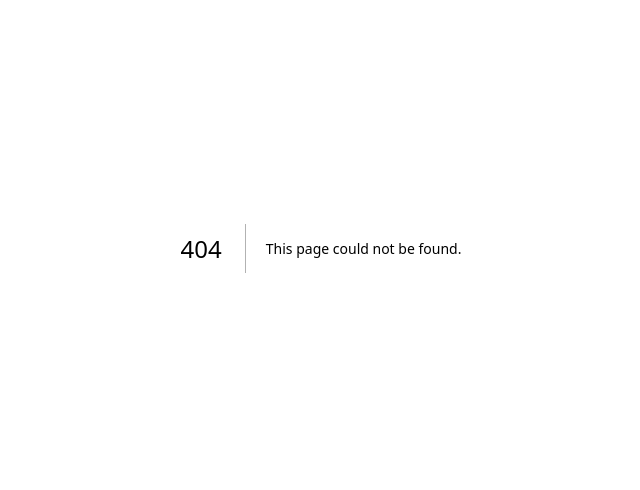
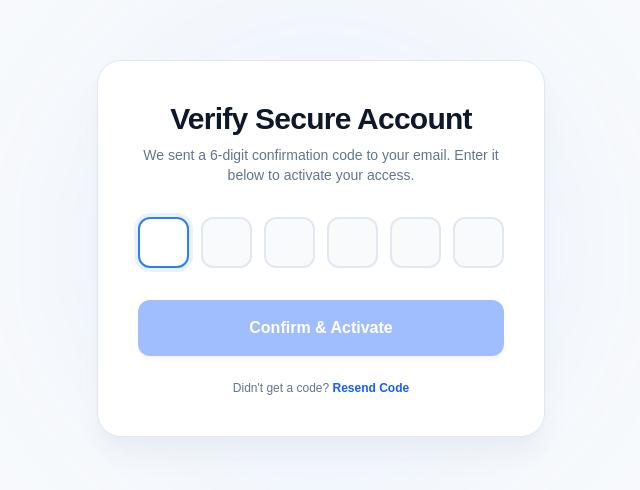
Before and after one commit to BrightAddy/neobank-course, a Next.js app: page /verify-otp in a window 1280 px wide. Before the commit this address had no page. Shown: the part 152-642 px from the top of the page, without its empty margins (319-959 px from the left). Built offline with nearby package versions, Linux system fonts and the light colour scheme.

Commit message:
updated frontend

```diff
--- a/src/app/signup/page.tsx
+++ b/src/app/signup/page.tsx
@@ -10,8 +10,8 @@ export default function SignUpPage() {
 
   const handleSignup = (e: React.FormEvent) => {
     e.preventDefault(); // Stops the page from reloading
-    // Backend logic will go here later. For now, route to login:
-    router.push("/login");
+    // Backend logic will go here later. For now, route to verify-otp:
+    router.push("/verify-otp");
   };
 
   useEffect(() => {
--- /dev/null
+++ b/src/app/verify-otp/page.tsx
@@ -0,0 +1,123 @@
+"use client";
+import { useState, useRef, useEffect } from "react";
+import { useRouter } from "next/navigation";
+
+export default function VerifyOTPPage() {
+  const router = useRouter();
+
+  // State to hold the 6 digits
+  const [otp, setOtp] = useState<string[]>(new Array(6).fill(""));
+
+  // Refs to control focus shifting between boxes
+  const inputRefs = useRef<HTMLInputElement[]>([]);
+
+  // Focus the first input box when the page loads
+  useEffect(() => {
+    if (inputRefs.current[0]) {
+      inputRefs.current[0].focus();
+    }
+  }, []);
+
+  const handleChange = (element: HTMLInputElement, index: number) => {
+    const value = element.value;
+    if (isNaN(Number(value))) return; // Only allow numbers
+
+    const newOtp = [...otp];
+    // Take only the last character entered (in case they type fast)
+    newOtp[index] = value.substring(value.length - 1);
+    setOtp(newOtp);
+
+    // Automatically shift focus to the next box if value is entered
+    if (value && index < 5 && inputRefs.current[index + 1]) {
+      inputRefs.current[index + 1].focus();
+    }
+  };
+
+  const handleKeyDown = (
+    e: React.KeyboardEvent<HTMLInputElement>,
+    index: number,
+  ) => {
+    // If user hits Backspace and the current box is empty, jump to the previous box
+    if (
+      e.key === "Backspace" &&
+      !otp[index] &&
+      index > 0 &&
+      inputRefs.current[index - 1]
+    ) {
+      inputRefs.current[index - 1].focus();
+    }
+  };
+
+  const handleConfirm = (e: React.FormEvent) => {
+    e.preventDefault();
+
+    // Combine the 6 digits into a single string
+    const finalOtp = otp.join("");
+
+    if (finalOtp.length === 6) {
+      // Pure frontend routing directly to the login page
+      router.push("/login");
+    }
+  };
+
+  return (
+    <div className="min-h-screen flex items-center justify-center bg-slate-50 px-4 relative overflow-hidden">
+      {/* Soft premium glow on the plain light background */}
+      <div className="absolute top-1/2 left-1/2 -translate-x-1/2 -translate-y-1/2 w-[500px] h-[500px] bg-blue-500/[0.06] rounded-full blur-[100px] pointer-events-none"></div>
+
+      <div className="relative z-10 max-w-md w-full bg-white border border-slate-200 p-8 sm:p-10 rounded-3xl shadow-xl shadow-slate-200/60">
+        {/* Headings */}
+        <div className="text-center mb-8">
+          <h1 className="text-3xl font-black text-slate-900 tracking-tight mb-2">
+            Verify Secure Account
+          </h1>
+          <p className="text-sm text-slate-500">
+            We sent a 6-digit confirmation code to your email. Enter it below to
+            activate your access.
+          </p>
+        </div>
+
+        {/* OTP Input Grid Form */}
+        <form onSubmit={handleConfirm} className="space-y-8">
+          <div className="grid grid-cols-6 gap-2 sm:gap-3">
+            {otp.map((digit, index) => (
+              <input
+                key={index}
+                type="text"
+                inputMode="numeric"
+                maxLength={1}
+                value={digit}
+                ref={(el) => {
+                  if (el) inputRefs.current[index] = el;
+                }}
+                onChange={(e) => handleChange(e.target, index)}
+                onKeyDown={(e) => handleKeyDown(e, index)}
+                className="w-full aspect-square text-center text-xl sm:text-2xl font-bold text-slate-900 bg-slate-50 border-2 border-slate-200 rounded-xl focus:border-blue-500 focus:bg-white focus:ring-4 focus:ring-blue-500/10 outline-none transition-all font-mono"
+              />
+            ))}
+          </div>
+
+          {/* Confirm Button */}
+          <button
+            type="submit"
+            disabled={otp.some((digit) => digit === "")}
+            className="w-full bg-blue-600 text-white font-bold py-4 rounded-xl hover:bg-blue-700 transition-all duration-300 shadow-md hover:shadow-xl hover:shadow-blue-600/20 hover:-translate-y-0.5 disabled:opacity-40 disabled:pointer-events-none disabled:transform-none"
+          >
+            Confirm & Activate
+          </button>
+        </form>
+
+        {/* Resend Helper */}
+        <p className="mt-6 text-center text-xs text-slate-500">
+          Didn&apos;t get a code?{" "}
+          <button
+            type="button"
+            className="text-blue-600 font-semibold hover:underline"
+          >
+            Resend Code
+          </button>
+        </p>
+      </div>
+    </div>
+  );
+}
--- a/src/components/layout/Navbar.tsx
+++ b/src/components/layout/Navbar.tsx
@@ -7,7 +7,7 @@ export default function Navbar() {
   const [isOpen, setIsOpen] = useState(false);
 
   const navLinks = [
-    { name: "Home", href: "/home" },
+    { name: "Home", href: "components/home" },
     { name: "Curriculum", href: "/curriculum", badge: "24 Modules" },
     { name: "Pricing", href: "/pricing" },
     { name: "Registration", href: "/registration", status: "live" },
```
